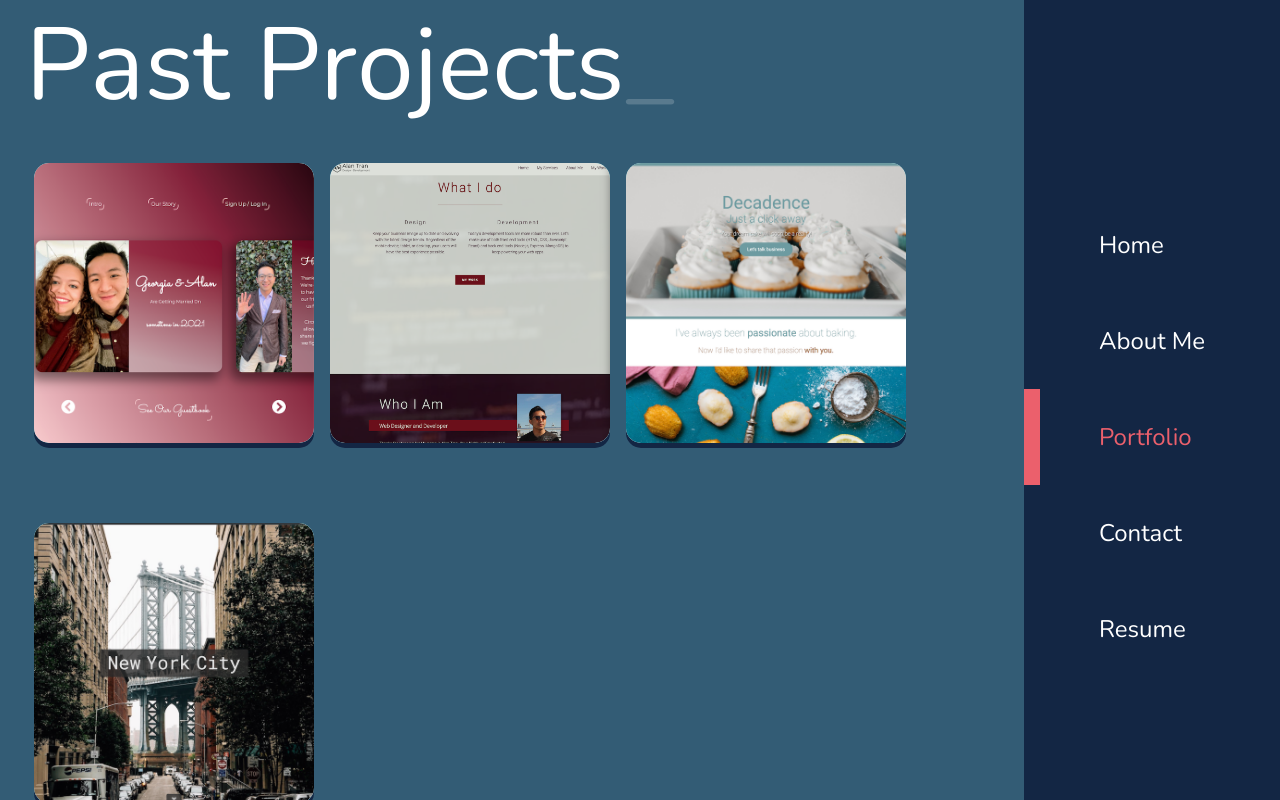
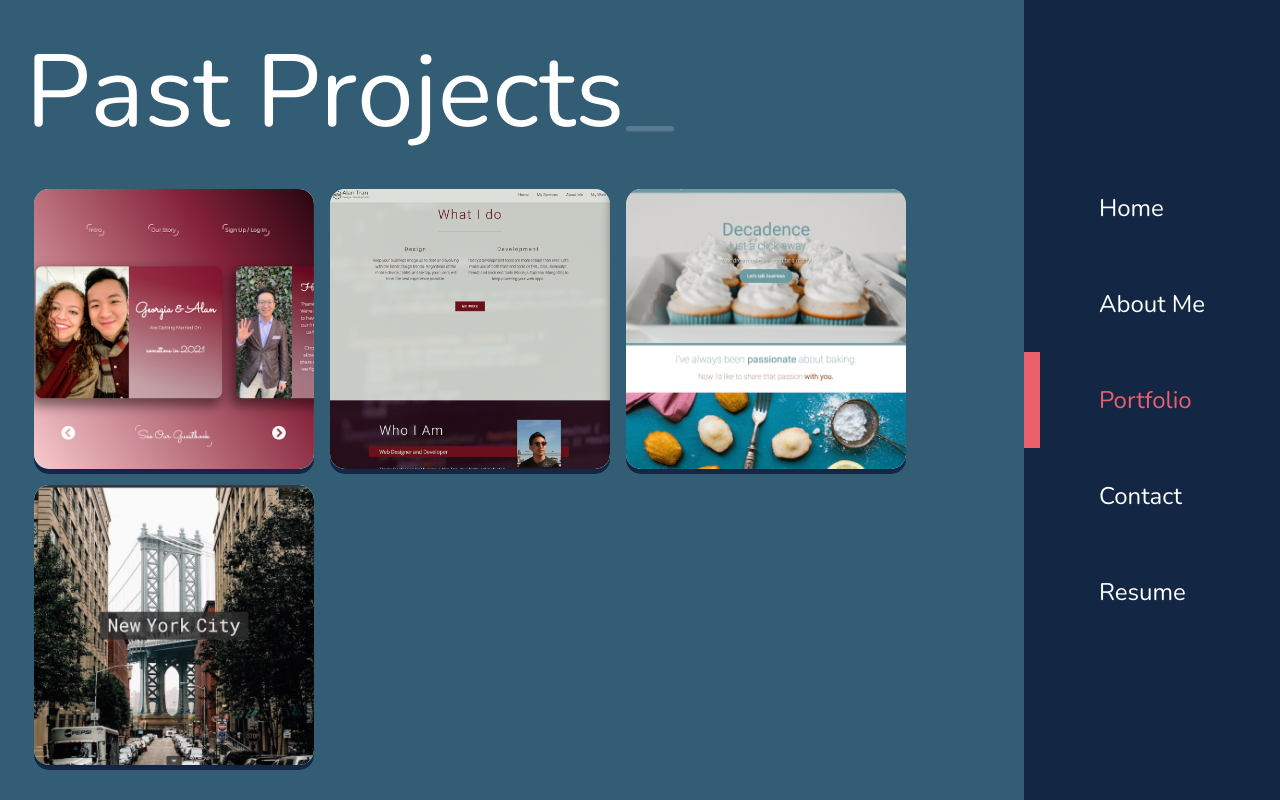
Before and after one commit to noworriesimhere/second-portfolio, a Next.js app: page /portfolio in a window 1280 px wide. Built offline with nearby package versions, Linux system fonts and the light colour scheme.

Commit message:
fixed another css bug that was messing up portfolio desktop view

```diff
--- a/styles/Portfolio.module.scss
+++ b/styles/Portfolio.module.scss
@@ -5,10 +5,6 @@
   height: 100%;
   overflow: hidden;
   justify-content: center;
-  @media (hover: none) {
-
-  }
-
 }
 
 .portContainer {
@@ -20,12 +16,13 @@
   flex-flow: row wrap;
   justify-content: flex-start;
   overflow: scroll;
-  height: 90vh;
+
 
   @media screen and (max-width: 620px) {
     div:last-child {
       padding-bottom: 10rem;
     }
+    height: 90vh;
   }
 }
 
```
